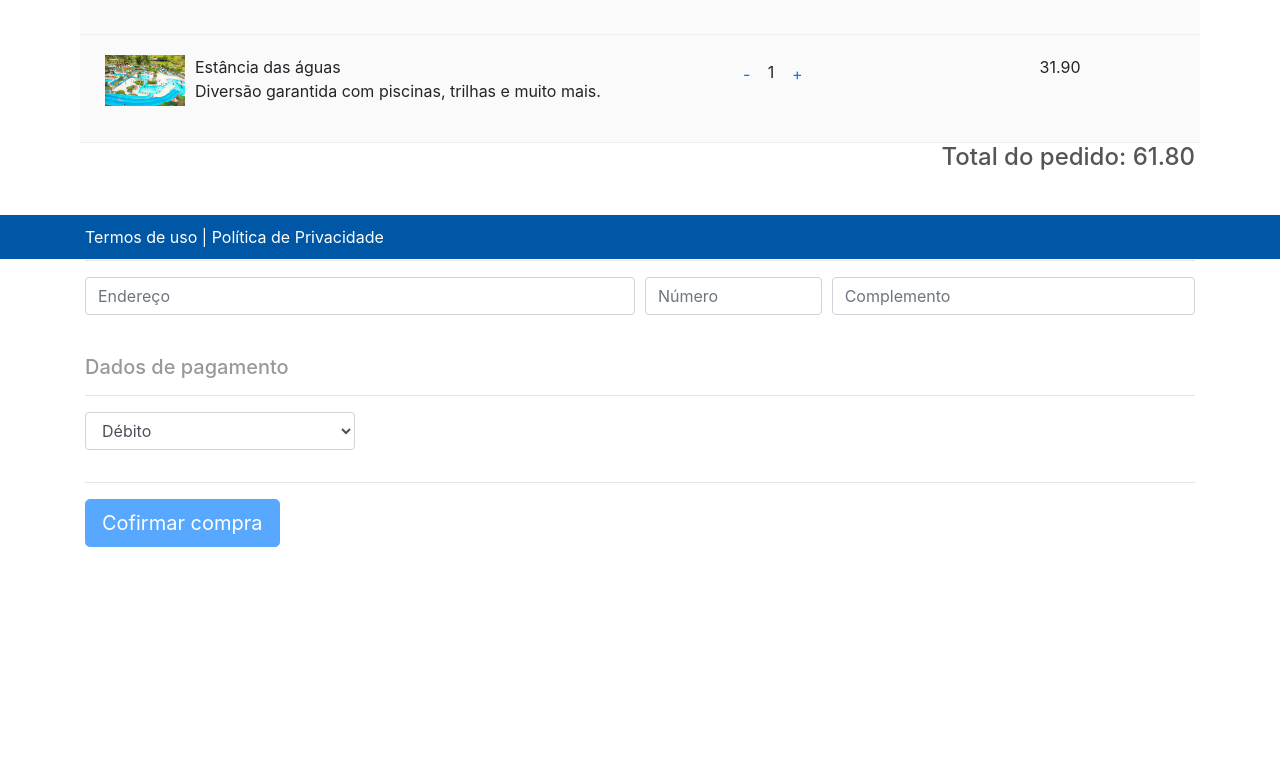
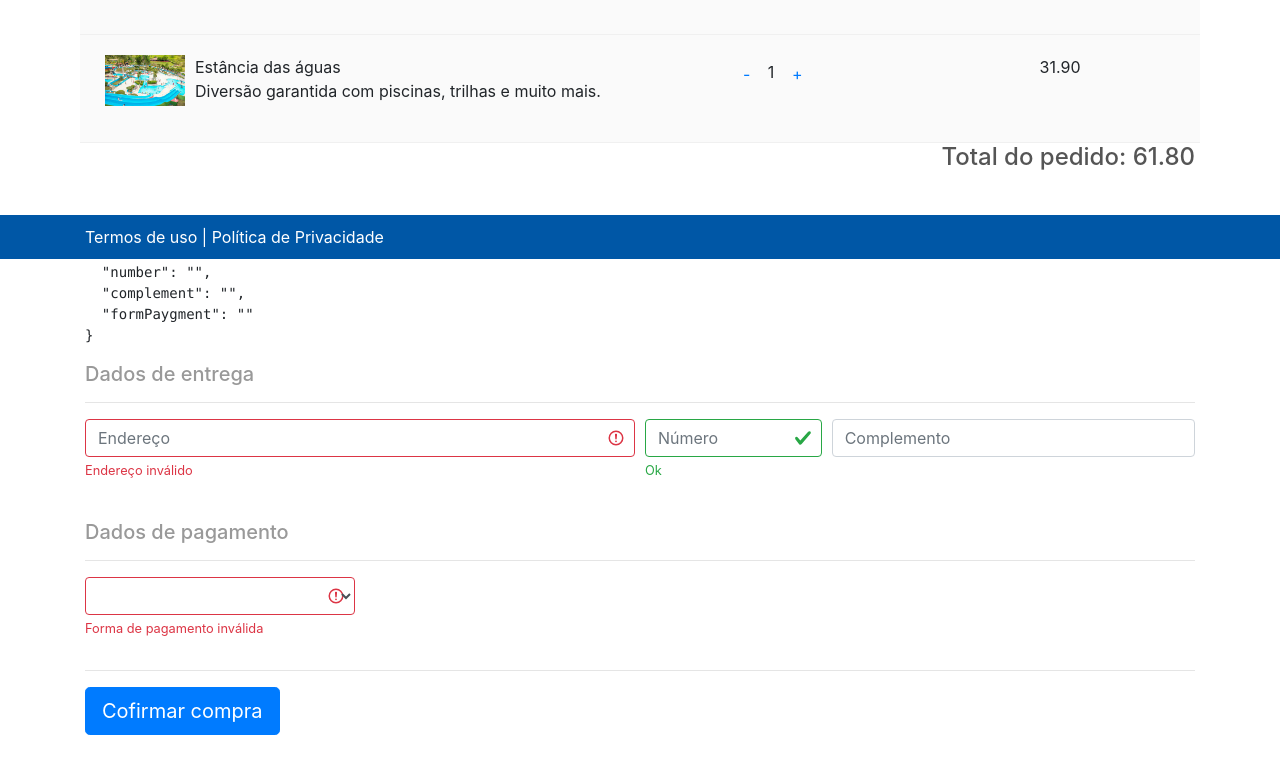
Before and after one commit to goncalveshigino/passaro_urbano, an Angular app: page /ordem-compra in a window 1280 px wide. Shown: the part 541-1314 px from the top of the page. Before the commit the page ends 1208 px from the top, so only its background shows below. Built offline with nearby package versions, Linux system fonts and the light colour scheme.

Commit message:
comecando com form template

```diff
--- a/src/app/app.module.ts
+++ b/src/app/app.module.ts
@@ -2,6 +2,7 @@ import { BrowserModule } from '@angular/platform-browser';
 import { NgModule,LOCALE_ID } from '@angular/core';
 import { HttpModule } from '@angular/http';
 import { RouterModule } from '@angular/router'
+import { FormsModule } from '@angular/forms'
 
 import { ROUTES } from './app.routes'
 
@@ -40,6 +41,7 @@ import { OrdemCompraSucessoComponent } from './ordem-compra-sucesso/ordem-compra
   imports: [
     BrowserModule,
     HttpModule,
+    FormsModule,
     RouterModule.forRoot(ROUTES)
   ],
   providers: [{ provide: LOCALE_ID, useValue: 'en' }],
--- a/src/app/ordem-compra/ordem-compra.component.html
+++ b/src/app/ordem-compra/ordem-compra.component.html
@@ -1,6 +1,6 @@
 <div class="container">
-    <div class="ordem-compra" *ngIf="idPedidoCompra === undefined">
-        <form novalidate>
+    <div class="ordem-compra">
+        <form novalidate #formulario="ngForm">
 
             <h5>Sua Compra</h5>
             <hr />
@@ -56,8 +56,9 @@
                     <h4>Total do pedido: 61.80</h4>
                 </div>
             </div>
+
             <br />
-
+            <pre>{{ formulario.value | json }}</pre>
 
             <h5>Dados de entrega</h5>
             <hr />
@@ -65,43 +66,18 @@
             <div class="form-row">
 
                 <div class="form-group col-md-6">
-                    <input type="text" class="form-control {{ addressEstadoPrimitivo ? '': (addressValid ? 'is-valid':'is-invalid') }}" placeholder="Endereço" autocomplete="off" minlength="5" required [value]="address" #inputEndereco (input)="atualizaEndereco(inputEndereco.value)">
-                    <div *ngIf="addressEstadoPrimitivo == false">
-                        <div *ngIf="addressValid; else msgAddressInvalid">
-                            <small class="form-text text-success ">Ok</small>
-                        </div>
-                        <ng-template #msgAddressInvalid>
-                            <small class="form-text text-danger ">Endereço inválido</small>
-                        </ng-template>
-                    </div>
+                    <input type="text" class="form-control is-invalid" placeholder="Endereço" autocomplete="off" minlength="5" required name="address" ngModel>
+                    <small class=" form-text text-danger ">Endereço inválido</small>
                 </div>
 
-
-                <div class="form-group col-md-2">
-                    <input type="text" class="form-control {{ numberEstadoPrimivito ? '': (numberValid ? 'is-valid':'is-invalid') }}" placeholder="Número " autocomplete="off " minlength="1 " required [value]="number" #inputNumero (input)="atualizaNumero(inputNumero.value) ">
-                    <div *ngIf="numberEstadoPrimivito == false">
-                        <div *ngIf="numberValid; else msgNumberInvalid">
-                            <small class="form-text text-success">Ok</small>
-                        </div>
-                        <ng-template #msgNumberInvalid>
-                            <small class="form-text text-danger">Numero invalido</small>
-                        </ng-template>
-                    </div>
-
+                <div class="form-group col-md-2 ">
+                    <input type="text " class="form-control is-valid " placeholder="Número " autocomplete="off " minlength="1" required name="number" ngModel>
+                    <small class="form-text text-success ">Ok</small>
                 </div>
 
-
                 <div class="form-group col-md-4 ">
-                    <input type="text" class="form-control {{ complementEstadoPrimitivo ? '': (complementValid ? 'is-valid':'') }}" placeholder="Complemento" autocomplete="off" [value]="complement" #inputComplemento (input)="atualizaComplemento(inputComplemento.value) ">
-
-                    <div *ngIf="complementEstadoPrimitivo == false">
-                        <div *ngIf="complementValid">
-                            <small class="form-text text-success">Ok</small>
-                        </div>
-                    </div>
-
+                    <input type="text " class="form-control " placeholder="Complemento " autocomplete="off" name="complement" ngModel>
                 </div>
-
 
             </div>
             <br />
@@ -112,31 +88,17 @@
             <div class="form-row ">
 
                 <div class="form-group col-md-3 ">
-                    <select class="form-control {{ formPagymentEstadoPrimitivo ? '': (formPagymentValid ? 'is-valid':'is-invalid') }}" #selectedFormPayment (change)="atualizaFormPayment(selectedFormPayment.value)">
-
-            <option value="">Selecione uma opção</option>
-            <option value="dinheiro" selected="{{ formPagyment=='dinheiro' ? 'selected': ''}} ">Dinheiro</option>
-            <option value="debito" selected="{{ formPagyment=='debito' ? 'selected': ''}} ">Débito</option>
+                    <select class="form-control is-invalid" name="formPaygment" ngModel>
+            <option value=" ">Selecione uma opção</option>
+            <option value="dinheiro ">Dinheiro</option>
+            <option value="debito ">Débito</option>
           </select>
-
-                    <div *ngIf="formPagymentEstadoPrimitivo == false">
-                        <div *ngIf="formPagymentValid; else msgFormPagmentInvalid">
-                            <small class="form-text text-success">Ok</small>
-                        </div>
-                        <ng-template #msgFormPagmentInvalid>
-                            <small class="form-text text-danger"> Forma de pagamento invalida</small>
-                        </ng-template>
-                    </div>
-
+                    <small class="form-text text-danger ">Forma de pagamento inválida</small>
                 </div>
             </div>
 
             <hr />
-            <button type="button" class="btn btn-primary btn-lg" [disabled]="formEstado" (click)="confirmarCompra()">Cofirmar compra</button>
+            <button type="button " class="btn btn-primary btn-lg ">Cofirmar compra</button>
         </form>
     </div>
-
-    <div class="ordem-compra" *ngIf="idPedidoCompra !== undefined">
-        <app-ordem-compra-sucesso [idPedidoCompra]=idPedidoCompra></app-ordem-compra-sucesso>
-    </div>
 </div>
--- a/src/app/ordem-compra/ordem-compra.component.ts
+++ b/src/app/ordem-compra/ordem-compra.component.ts
@@ -10,120 +10,9 @@ import { Pedido } from '../shared/pedido.model'
 })
 export class OrdemCompraComponent implements OnInit {
 
-
-  public idPedidoCompra: number;
-
-  //Pedido
-  public pedido: Pedido = new Pedido('','','','');
-
-  public address: string = '';
-  public number: string = '';
-  public complement: string = '';
-  public formPagyment: string = '';
-
-
-  // Controllers de validacao dos campos
-  public addressValid: boolean;
-  public numberValid: boolean;
-  public complementValid: boolean;
-  public formPagymentValid: boolean;
-
-  //estados primitivos dos campos (pristine)
-  public addressEstadoPrimitivo: boolean = true;
-  public numberEstadoPrimivito: boolean = true;
-  public complementEstadoPrimitivo: boolean = true;
-  public formPagymentEstadoPrimitivo: boolean = true;
-
-  //Controllar botao que confirma compra
-  public formEstado: string = 'disabled';
-
-  constructor( private ordemCompraService: OrdemCompraService) {
-
-  }
+  constructor(private ordemCompraService: OrdemCompraService) { }
 
   ngOnInit() {
 
-  // this.ordemCompraService.efetivarCompra();
-
   }
-
-  public atualizaEndereco(address: string): void {
-    this.address = address
-
-    this.addressEstadoPrimitivo = false
-
-    if(this.address.length > 3){
-        this.addressValid = true
-    }else {
-      this.addressValid = false
-    }
-
-    this.habilitaForm();
-  }
-
-  public atualizaNumero(number: string): void {
-    this.number = number
-
-    this.numberEstadoPrimivito = false
-
-    if(this.number.length >0){
-      this.numberValid = true
-    }else{
-      this.numberValid = false
-    }
-
-    this.habilitaForm();
-  }
-
-  public atualizaComplemento(complement: string): void {
-    this.complement = complement
-
-    this.complementEstadoPrimitivo = false
-
-    if(this.complement.length>0){
-      this.complementValid = true
-    }else {
-      this.complementValid = false
-    }
-
-    this.habilitaForm();
-  }
-
-  public atualizaFormPayment(formPagyment: string): void {
-    this.formPagyment = formPagyment
-
-    this.formPagymentEstadoPrimitivo = false
-
-    if(this.formPagyment.length > 0){
-      this.formPagymentValid = true
-    }else {
-      this.formPagymentValid = false
-    }
-
-    this.habilitaForm();
-  }
-
-  public habilitaForm(): void{
-      if( this.addressValid === true && this.numberValid === true && this.formPagymentValid ===true){
-
-        this.formEstado = '';
-      }else{
-        this.formEstado = 'disabled';
-      }
-  }
-
-  public confirmarCompra(): void{
-
-    this.pedido.address = this.address;
-    this.pedido.number = this.number;
-    this.pedido.complement = this.complement;
-    this.pedido.formPagyment = this.formPagyment
-
-
-    this.ordemCompraService.efetivarCompra(this.pedido)
-         .subscribe((idPedido: number) => {
-           this.idPedidoCompra = idPedido
-         })
-  }
-
 }
```
